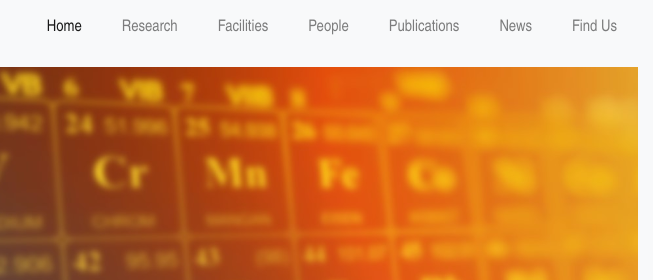
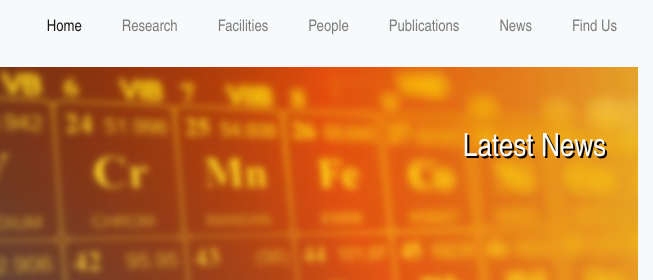
Before and after one commit to hiRACE/hiRACE, a plain HTML site: page index.html in a window 1280 px wide. Shown: the top 280 px of the page, 627-1280 px from the left. Drawn offline with Linux system fonts and the light colour scheme.

Commit message:
Update styles.css

```diff
--- a/css/styles.css
+++ b/css/styles.css
@@ -216,7 +216,7 @@ p {
   line-height: 1.5;
 }
 #latest-news.section {
-  padding: 8rem;
+  padding: 2rem;
 }
 #latest-news h4{
   color: #f8f9fa;
```
